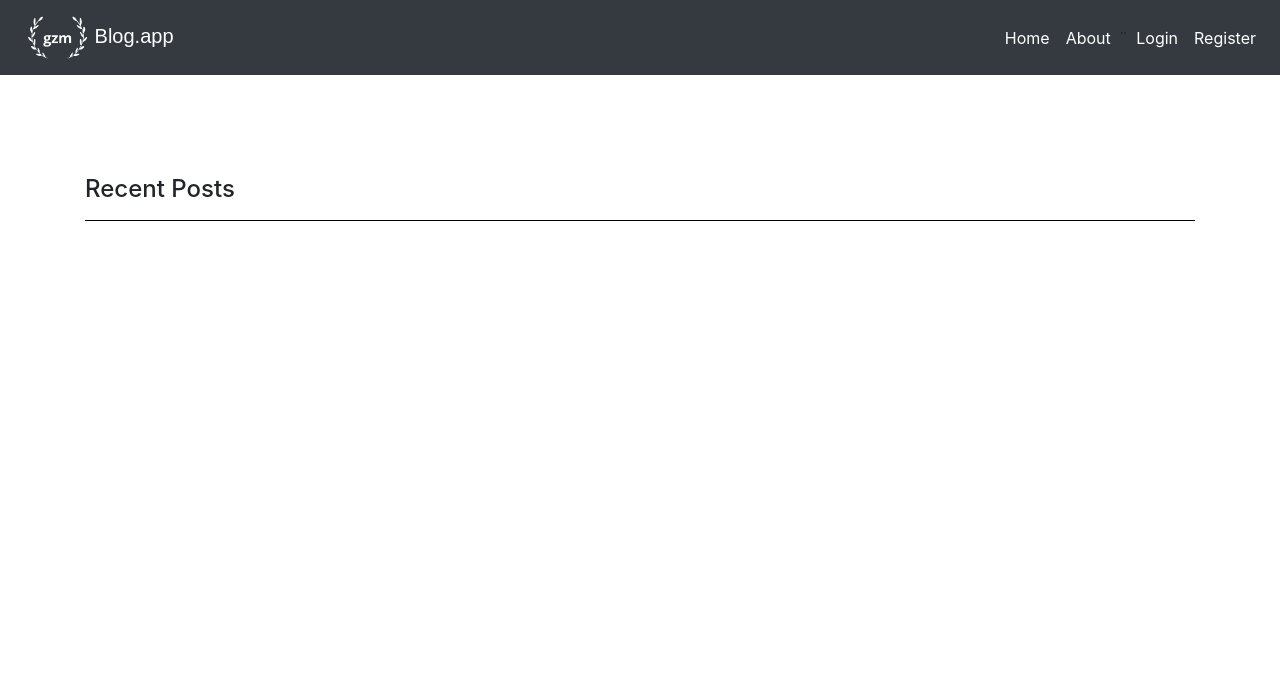
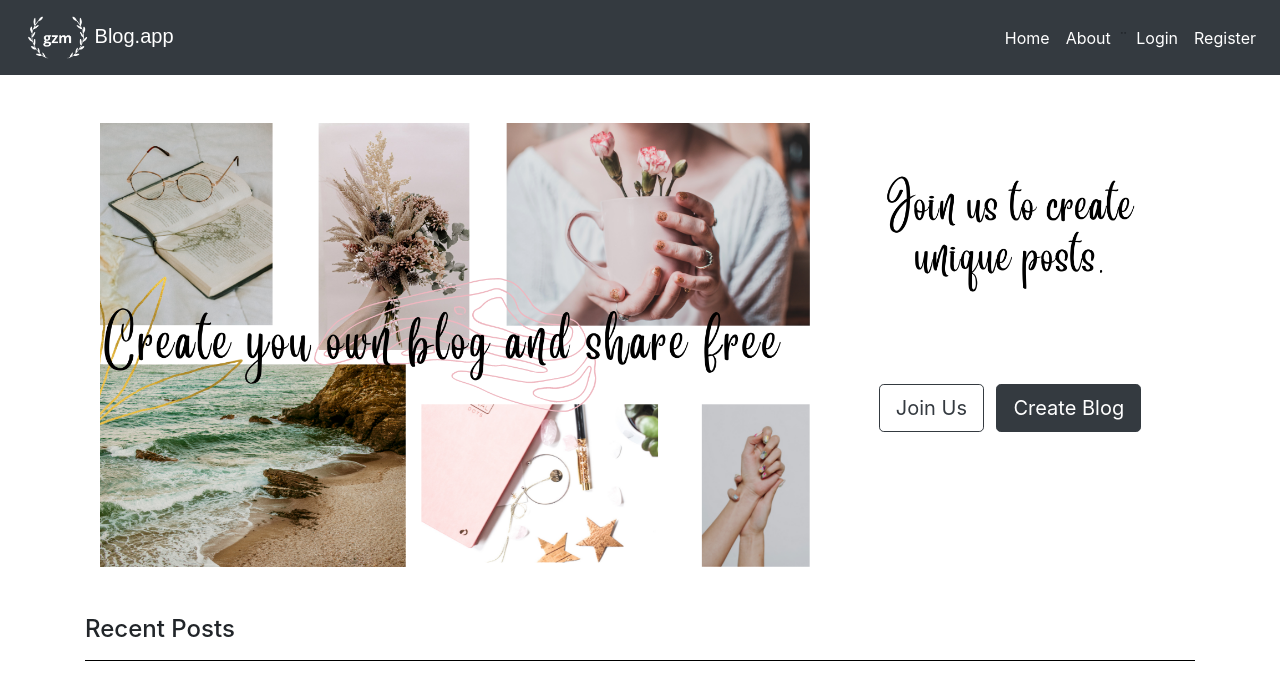
Before and after one commit to gizem28/django-blog-app, a Django app: page / in a window 1280 px wide. Shown: the top 700 px of the page. Run offline with Django 4.2, Linux system fonts and the light colour scheme; data that the repository does not hold is empty; some libraries are stand-ins or nearby versions.

Commit message:
featured

```diff
--- a/blog/templates/blog/post_list.html
+++ b/blog/templates/blog/post_list.html
@@ -1,6 +1,8 @@
-{% extends 'users/base.html' %} {% load static %}
+{% extends 'users/base.html' %}
+{% load static %}
 {% load hitcount_tags %}
 {% block content %}
+{% include "users/carusel.html" %}
 <p class="h4">Recent Posts</p>
 <hr class='hr1'/>
 <br />
--- a/users/templates/users/base.html
+++ b/users/templates/users/base.html
@@ -15,10 +15,9 @@
       <!-- reference your installed Font Awesome Free package's files here -->
       <link href="{% static 'fontawesomefree/css/all.min.css' %}" rel="stylesheet" type="text/css">
   </head>
-
   <body>
     {% include "users/navbar.html" %}
-    <div style="margin-top: 100px; margin-bottom: 100px" class="container">
+    <div  class="container my-4">
             {% if messages %}
         {% for message in messages %}
             {% if message.tags == "error" %}
--- /dev/null
+++ b/users/templates/users/carusel.html
@@ -0,0 +1,76 @@
+{% load static %}
+{% comment %}
+
+<div id="carouselExampleCaptions" class="carousel slide" data-bs-ride="carousel">
+    <div class="carousel-indicators">
+      <button type="button" data-bs-target="#carouselExampleCaptions" data-bs-slide-to="0" class="active" aria-current="true" aria-label="Slide 1"></button>
+      <button type="button" data-bs-target="#carouselExampleCaptions" data-bs-slide-to="1" aria-label="Slide 2"></button>
+      <button type="button" data-bs-target="#carouselExampleCaptions" data-bs-slide-to="2" aria-label="Slide 3"></button>
+    </div>
+    <div class="carousel-inner">
+      <div class="carousel-item active">
+        <img src="{% static 'users/img/Createblog.jpg' %}" class="d-block w-50 h-10" alt="...">
+        <div class="carousel-caption d-none d-md-block">
+          <h5>First slide label</h5>
+          <p>Some representative placeholder content for the first slide.</p>
+        </div>
+      </div>
+      <div class="carousel-item">
+        <img src="..." class="d-block w-100" alt="...">
+        <div class="carousel-caption d-none d-md-block">
+          <h5>Second slide label</h5>
+          <p>Some representative placeholder content for the second slide.</p>
+        </div>
+      </div>
+      <div class="carousel-item">
+        <img src="..." class="d-block w-100" alt="...">
+        <div class="carousel-caption d-none d-md-block">
+          <h5>Third slide label</h5>
+          <p>Some representative placeholder content for the third slide.</p>
+        </div>
+      </div>
+    </div>
+    <button class="carousel-control-prev" type="button" data-bs-target="#carouselExampleCaptions" data-bs-slide="prev">
+      <span class="carousel-control-prev-icon" aria-hidden="true"></span>
+      <span class="visually-hidden">Previous</span>
+    </button>
+    <button class="carousel-control-next" type="button" data-bs-target="#carouselExampleCaptions" data-bs-slide="next">
+      <span class="carousel-control-next-icon" aria-hidden="true"></span>
+      <span class="visually-hidden">Next</span>
+    </button>
+  </div> {% endcomment %}
+  {% comment %} <center>
+ <img src="{% static 'users/img/design.png' %}" style='height:400px', alt="...">
+  </center> {% endcomment %}
+{% comment %}
+  <div class="d-flex bd-highlight mb-5">
+    <div class="p-2 w-100 bd-highlight h-400">
+      <img class='detail' src="{% static 'users/img/design.png' %}" alt="..." />
+    </div>
+    <div class="p-2 flex-shrink-1 bd-highlight">
+      <h3 class="text-dark">{{blog.title}}</h5>
+      <hr class='bg-dark'>
+      <p >{{blog.content}}</p>
+      <div >
+        <a href="#" class="btn btn-outline-dark">Join Us</a>
+        <a href="#" class="btn btn-outline-dark">Create Blog</a>
+      </div>
+    </div>
+  </div> {% endcomment %}
+
+
+  <div class="container my-5">
+    <div class="row">
+      <div class="col-8">
+        <img class='w-100' src="{% static 'users/img/design.png' %}" alt="..." />
+      </div>
+      <div class="col-4">
+        <div>
+          <img class='w-100' src="{% static 'users/img/subheading.png' %}" alt="..." />
+        </div>
+        <center class='mt-5'>
+        <a href="#" class="btn btn-outline-dark btn-lg">Join Us</a>
+        <a href="#" class="btn btn-dark ml-2 btn-lg">Create Blog</a></div>
+      </center>
+    </div>
+  </div>
```
Also changed, not shown: users/static/users/img/Createblog.jpg (added), users/static/users/img/design.png (added), users/static/users/img/subheading.png (added), users/templates/users/navbar.html (line endings or trailing spaces).
